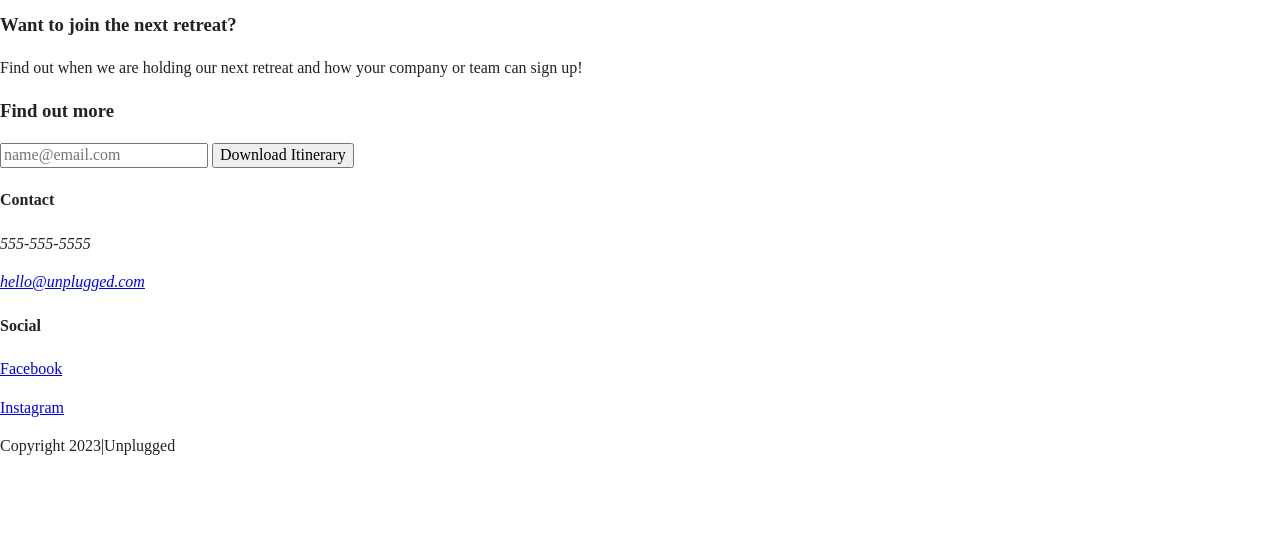
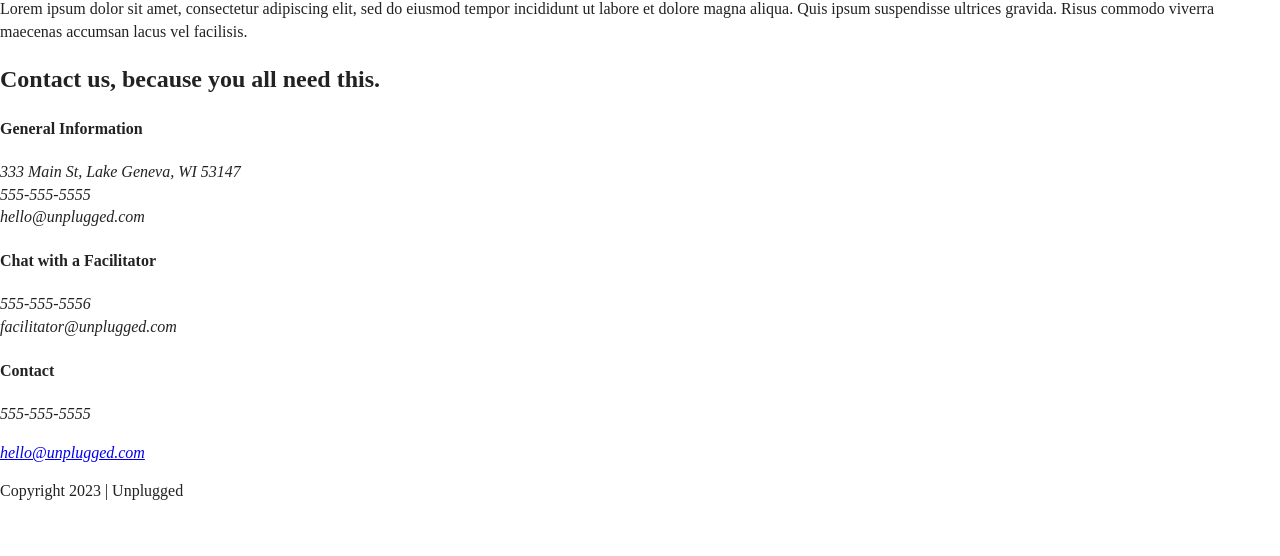
Before and after one commit to BilbilT/206-unplugged-boilerplate, a website: page about/index.html in a window 1280 px wide. Shown: the part 244-800 px from the top of the page. Drawn offline with Linux system fonts and the light colour scheme; files whose address does not match are found by name.

Commit message:
Coded the about page. Added mission section. Added contact section.

```diff
--- a/about/index.html
+++ b/about/index.html
@@ -27,67 +27,88 @@
 
   <!-- Add your site or application content here -->
   <header>
-    <div>
+    <div class="content-wrapper">
       <a href="#"><img src="img/unpluggedlogo.png" alt="unpluggedlogo"></a>
-      <div>
+      <div class="header-divider">
       </div>
       <nav>
         <ul>
-          <li><a href="faq/index.html" rel="noopener">FAQ</a></li>
-          <li><a href="about/index.html" rel="noopener">About</a></li>
+          <li><a href="../faq/index.html">FAQ</a></li>
+          <li><a href="index.html">About</a></li>
         </ul>
       </nav>
     </div>
   </header>
 
 
+
+
   <!-- MAIN WRAPPER -->
   <main>
+    <section class="mission">
+      <div class="content-wrapper">
+        <h2>Our Mission - we want to make you the team you always wanted to be.</h2>
+        <div class="mission-content">
+          <p>Lorem ipsum dolor sit amet, consectetur adipiscing elit, sed do eiusmod tempor incididunt ut labore et
+            dolore magna aliqua. Quis ipsum suspendisse ultrices gravida.
+            Risus commodo viverra maecenas accumsan lacus vel facilisis.</p>
+        </div>
+      </div>
+    </section>
+
+    <section class="map">
+      <figure>
+      </figure>
+    </section>
+
     <section>
-      <!-- <img src="img/unplugged-retreat.jpg" alt="unplugged-retreat"> -->
-      <h1>Retreat from the desk, return refreshed.</h1>
+      <div class="contact-section">
+        <div class="content-wrapper">
+          <h2>Contact us, because you all need this.</h2>
+        <div class="contact-content">
+          <div class="general">
+            <h4>General Information</h4>
+            <address>
+              <p>333 Main St, Lake Geneva, WI 53147 <br>
+                555-555-5555 <br>
+                hello@unplugged.com</p>
+            </address>
+          </div>
+          <div class="chat">
+            <h4>Chat with a Facilitator</h4>
+            <address>
+              <p>555-555-5556 <br>
+                facilitator@unplugged.com</p>
+            </address>
+          </div>
+        </div>
+      </div>
     </section>
-    <aside>
-      <h3>Want to join the next retreat?</h3>
-      <p>Find out when we are holding our next retreat and how your company or team can
-        sign up!</p>
-      <h3>Find out more</h3>
-      <form action="">
-        <input type="text" placeholder="name@email.com">
-        <input type="button" value="Download Itinerary">
-      </form>
 
-    </aside>
-  </main>
+
+
+
+
 
     <!-- FOOTER SECTION -->
     <footer>
       <div class="content-wrapper">
         <div class="footer-contact">
-        <div>
+          <div class="contact">
             <h4>Contact</h4>
             <address>
               <p>555-555-5555</p>
               <a href="mailto:bilbiltorayeva@gmail.com">hello@unplugged.com</a>
             </address>
           </div>
-        <div class="contact">
-        </div>
-        <div class="social">
-          <h4>Social</h4>
-          <p><a href="https://www.facebook.com/" target="_blank" rel="noopener">Facebook</a></p>
-          <p><a href="https://www.instagram.com/" target="_blank" rel="noopener">Instagram</a></p>
-          <!-- OTHER SOCIAL LINKS HERE -->
         </div>
       </div>
       <!-- FOOTER CONTENT ENDS HERE -->
       <div class="copyright">
-        <p>Copyright 2023|Unplugged</p>
-      </div>
+        <p>Copyright 2023 | Unplugged</p>
       </div>
       <!-- FOOTER CONTENT WRAPPER ENDS -->
     </footer>
-
 
 
 
```
Also changed, not shown: faq/index.html (+11 -13 lines), index.html (+3 -2 lines). Lines whose indentation alone changed are shown as unchanged.
